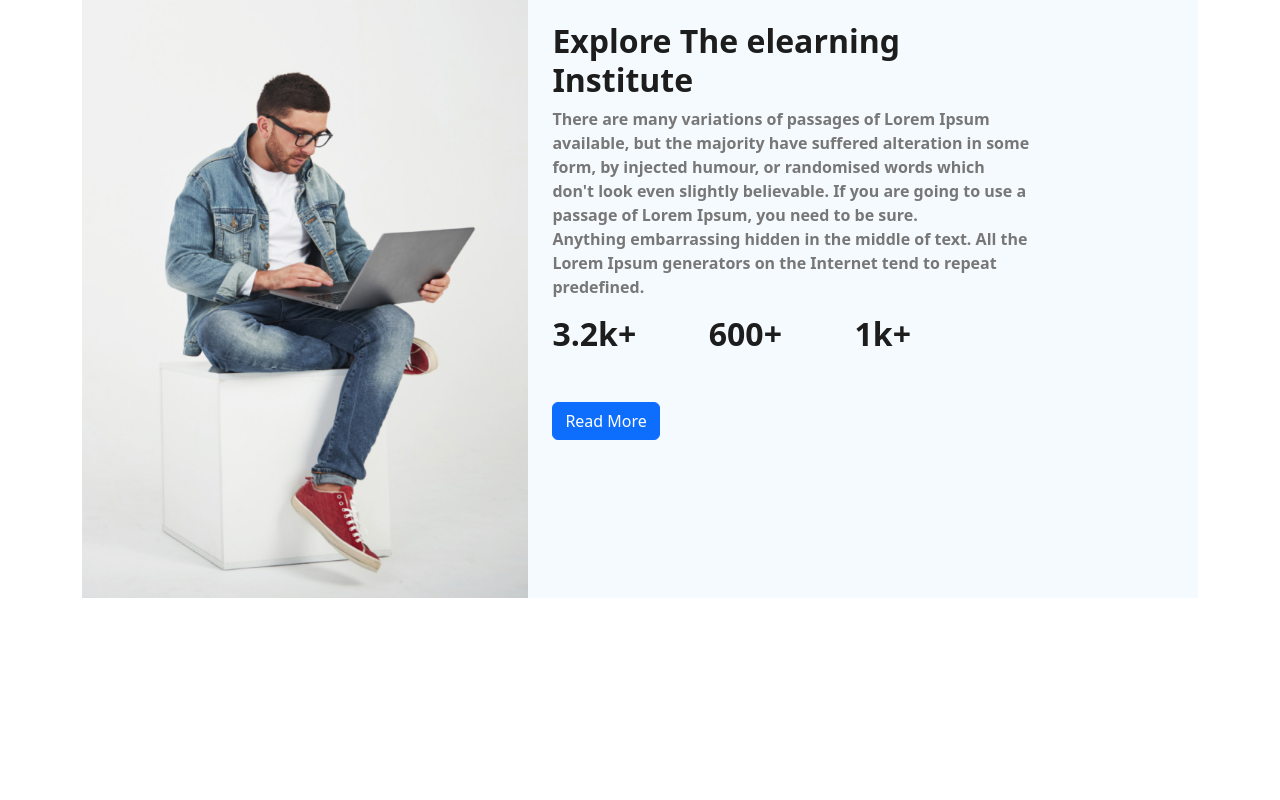
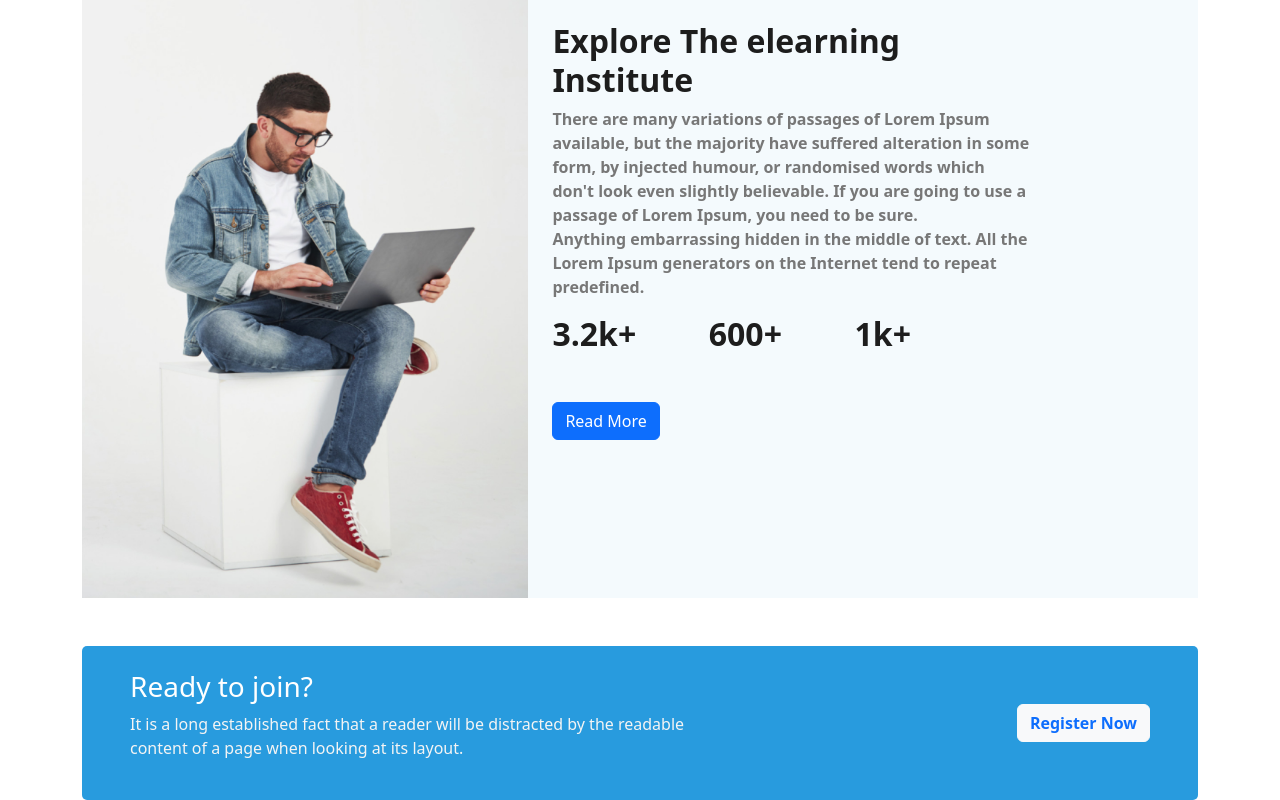
Before and after one commit to rojinaeva/ass-3-ed-tech, a plain HTML site: page index.html in a window 1280 px wide. Shown: the part 1489-2289 px from the top of the page. Before the commit the page ends 2135 px from the top, so only its background shows below. Drawn offline with nearby package versions, Linux system fonts and the light colour scheme.

Commit message:
register section added

```diff
--- a/index.html
+++ b/index.html
@@ -217,6 +217,21 @@
              </div>
           </div>
         </section>
+        <!------ register section starts -------->
+        <section>
+          <div style="background: #289BDE;
+          border-radius: 5px;" class="px-5 py-4">
+         <div class="d-flex flex-row justify-content-center align-items-center">
+          <div>
+            <h3 class="text-white">Ready to join?</h3>
+            <p style="color:#F4F4F4;">It is a long established fact that a reader will be distracted by the readable content of a page when looking at its layout.</p>
+            </div>
+            <div>
+             <button type="button" class="btn btn-light text-primary fw-bolder text-nowrap" style="margin-left:330px;">Register Now</button>
+            </div>
+         </div>
+         </div>
+        </section>
       </main>
     <script
       src="https://cdn.jsdelivr.net/npm/bootstrap@5.3.0-alpha1/dist/js/bootstrap.bundle.min.js"
```
